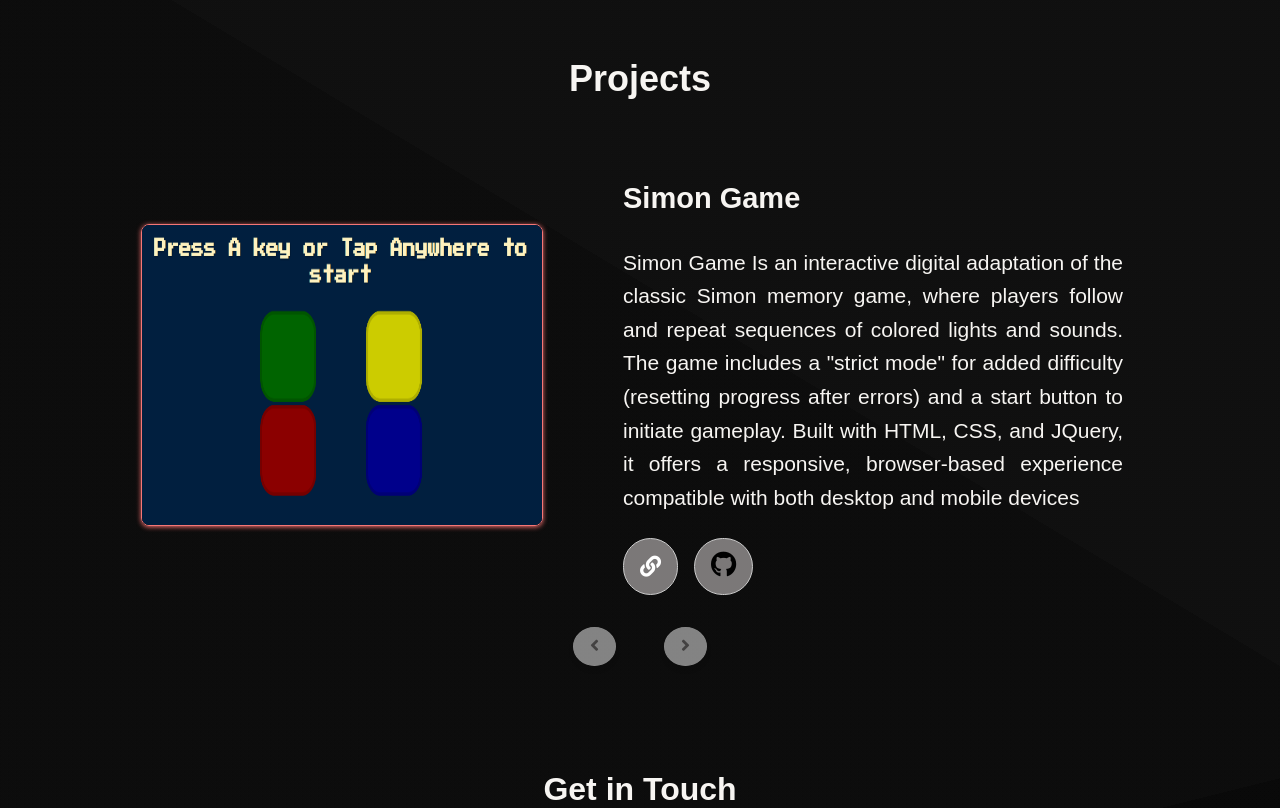
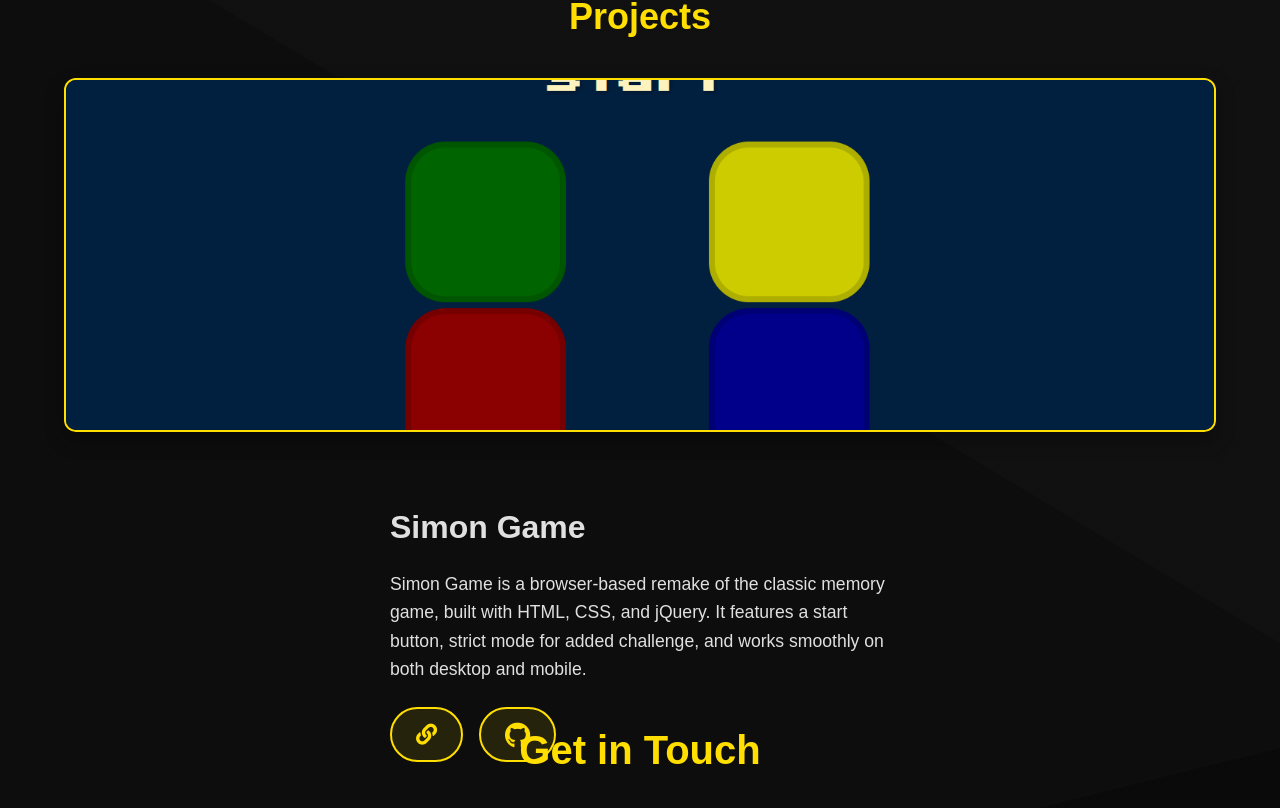
Before and after one commit to rodelgn/rn_portfolio, a React (Vite) app: page / in a window 1280 px wide. Shown: the part 1603-2411 px from the top of the page. Built offline with nearby package versions, Linux system fonts and the light colour scheme; a web font is replaced by a local one.

Commit message:
Projects, Layout, Buttons Style Update

```diff
--- a/src/components/Footer.jsx
+++ b/src/components/Footer.jsx
@@ -81,7 +81,7 @@ const Footer = forwardRef (( props, ref ) => {
 
     return (
         <div ref={ref} className={`footerContainer ${isVisible ? 'fade-in' : 'fade-out'}`}>
-            <h1>Get in Touch</h1>
+            <h1 className='title'>Get in Touch</h1>
 
             <div className='form-cntnr'>
                 <form className='input-cntnr' action="" method="post" onSubmit={onSubmit}>
--- a/src/components/Projects.jsx
+++ b/src/components/Projects.jsx
@@ -56,7 +56,7 @@ const Projects = forwardRef (( { projects  }, ref ) => {
 
                     <div className='btn-proj'>
                     <a className='lrn-more' href={currentProject.link} style={{ borderRadius: '100px' }}><i className="fa fa-link" style={{ fontSize: '21px' }}></i></a>
-                    <a className='lrn-more' href={currentProject.githubLink} style={{ borderRadius: '100px' }}><i className="fab fa-github" style={{ color: 'black', fontSize: '26px' }}></i></a>
+                    <a className='lrn-more' href={currentProject.githubLink} style={{ borderRadius: '100px' }}><i className="fab fa-github" style={{ fontSize: '26px' }}></i></a>
                     </div>
                     </div>
                 </div>
--- a/src/components/project-card.js
+++ b/src/components/project-card.js
@@ -1,5 +1,6 @@
 import SimonGame from '../assets/image/Simon-Game.png';
 import SnapNote from '../assets/image/Snap-Note.png';
+import GIS from '../assets/image/GIS.png';
 
 const cards = [
     {
@@ -9,7 +10,7 @@ const cards = [
         alt: 'Simon-Game',
         link: 'https://rodelgn.github.io/Simon-Game/',
         githubLink: 'https://github.com/rodelgn/Simon-Game',
-        paragraph: 'Simon Game Is an interactive digital adaptation of the classic Simon memory game, where players follow and repeat sequences of colored lights and sounds. The game includes a "strict mode" for added difficulty (resetting progress after errors) and a start button to initiate gameplay. Built with HTML, CSS, and JQuery, it offers a responsive, browser-based experience compatible with both desktop and mobile devices',
+        paragraph: 'Simon Game is a browser-based remake of the classic memory game, built with HTML, CSS, and jQuery. It features a start button, strict mode for added challenge, and works smoothly on both desktop and mobile.',
     },
     {
         id: 2,
@@ -20,13 +21,15 @@ const cards = [
         githubLink: 'https://github.com/rodelgn/snap-note',
         paragraph: "SnapNote is your ultimate companion for quick, on-the-go note-taking. Built with Reactjs and Designed for simplicity and speed, SnapNote lets you capture ideas, reminders, and to-do lists in an instant. Whether you're jotting down a thought during a meeting, saving a quick grocery list, or organizing tasks for the day, SnapNote keeps everything at your fingertips."
     },
-    // {
-    //     id: 3,
-    //     image: 'https://img.freepik.com/premium-vector/hippopotamus-water-vector-illustration-hippopotamus_1142-68209.jpg',
-    //     title: 'title-3',
-    //     alt: 'Hippo',
-    //     paragraph: 'when an unknown printer took a galley of type and scrambled it to make a type specimen book.',
-    // }
+    {
+        id: 3,
+        image: GIS,
+        title: 'GIS Tax Mapping Web Application',
+        alt: 'GIS Web Application',
+        link: 'https://gis-clonev2.vercel.app/',
+        githubLink: 'https://github.com/rodelgn/GIS-CloneV2',
+        paragraph: 'The GIS Tax Mapping Web App is a cloned frontend of a previous tax mapping project designed for local government use. Built with React and Leaflet, it features an interactive map for exploring tax-related data like property boundaries and assessments, offering a user-friendly way to visualize and analyze geographic tax information.',
+    }
 ];
 
 export default cards;
--- a/src/components/styles.css
+++ b/src/components/styles.css
@@ -18,6 +18,7 @@ body {
     text-align: center;
     margin: 0;
     padding: 1rem 0;
+    color: #FFDE00;
 }
 
 /* Starting Styles for Navigation Bar */
@@ -170,28 +171,26 @@ body {
   }
 
   .note button {
-    cursor: pointer;
-    display: inline-flex;
     align-items: center;
-    justify-content: center;
-    padding: 0.7rem 1.5rem;
-    margin-top: 30px;
+    gap: 0.5rem;
+    padding: 0.8rem 1.5rem;
+    border-radius: 30px;
+    background: rgba(255, 222, 0, 0.1);
+    border: 2px solid #FFDE00;
+    color: #FFDE00;
+    transition: all 0.3s ease;
+    text-decoration: none;
     font-weight: 700;
-    font-size: 16px;
-    text-align: center;
-    text-decoration: none;
-    color: #1A1A1D;
-    border-radius: 3rem;
-    transition: transform 0.3s;
   }
   .note button i {
     margin-left: 5px;
   }
 
   .note button:hover {
-    transform: scale(1.05);
-    background-color: #1A1A1D;
-    color: #FFDE00;
+    background: #FFDE00;
+    color: #1A1A1D;
+    transform: translateY(-2px);
+    box-shadow: 0 5px 15px rgba(255, 222, 0, 0.3);
   }
 
   .img-container {
@@ -322,7 +321,7 @@ body {
 .project-ctn {
     /* width: 90%; */
     height: 600px;
-    margin: 4rem auto;
+    margin: 2rem auto;
     /* margin-top: 5em; */
     position: relative;
 }
@@ -350,7 +349,7 @@ body {
 .card1 {
     display: flex;
     flex-wrap: wrap;
-    gap: 4rem;
+    gap: 2rem;
     justify-content: center;
     align-items: center;
 }
@@ -365,74 +364,87 @@ body {
 }
 
 .card1 img {
-    height: 300px;
-    max-width: 400px;
-    object-fit: inherit;
-    border: 1px solid #f57676;
-    border-radius: 8px;
-    box-shadow: 0 1px 5px #f16d6d;
+    flex: 50px;
+    height: 350px;
+    border-radius: 12px;
+    object-fit: cover;
+    transition: transform 0.3s ease;
+    box-shadow: 0 8px 20px rgba(0,0,0,0.3);
+    border: 2px solid #FFDE00;
+}
+
+.card1 img:hover {
+    transform: scale(1.02);
 }
 
 .card-content {
+    flex: 1 1 400px;
     max-width: 500px;
-    display: flex;
-    flex-direction: column;
     text-align: left;
     padding: 1rem;
-    gap: 1.5rem;
-    flex: 1;
+    color: #e0e0e0;
 }
 
 .card-content h1 {
-    font-size: 29px;
-    margin-bottom: 0;
+    font-size: 2rem;
+    margin-bottom: 1rem;
+    /* color: #FFDE00; */
 }
 
 .card-content p {
-    font-size: 21px;
-    white-space: pre-wrap;
-    text-align: justify;
-    margin: 0;
+    font-size: 1.1rem;
+    line-height: 1.6;
+    margin-bottom: 1.5rem;
 }
 .lrn-more {
-    width: fit-content;
-    padding: 0.5rem 1rem;
-    border-radius: 5px;
-    border: 1px solid #ccc;
-    background-color: #7b7878;
-    cursor: pointer;
-    transition: background-color 0.3s
+    display: inline-flex;
+    align-items: center;
+    gap: 0.5rem;
+    padding: 0.8rem 1.5rem;
+    border-radius: 30px;
+    background: rgba(255, 222, 0, 0.1);
+    border: 2px solid #FFDE00;
+    color: #FFDE00;
+    transition: all 0.3s ease;
+    text-decoration: none;
+    font-weight: 500;
 }
+
 .lrn-more:hover {
-    background-color: #FFDE00;
+    background: #FFDE00;
     color: #1A1A1D;
-    transform: scale(1.05);
+    transform: translateY(-2px);
+    box-shadow: 0 5px 15px rgba(255, 222, 0, 0.3);
 }
 
 .navigation-btn {
     display: flex;
-    gap: 3em;
+    gap: 2rem;
     justify-content: center;
-    margin-top: 1rem;
+    margin-top: 2rem;
 }
 
 .nav-btn {
-    width: fit-content;
-    color: #7b7878;
-    border: solid 1px white;
+    width: 50px;
+    height: 50px;
+    display: flex;
+    align-items: center;
+    justify-content: center;
+    border: none;
+    background: rgba(255, 222, 0, 0.1);
+    color: #FFDE00;
+    border-radius: 50%;
     cursor: pointer;
-    font-size: 18px;
-    padding: 0.5rem 1rem;
-    border-radius: 50%;
-    box-shadow: 0px 4px 6px rgba(0, 0, 0, 0.1);
-    opacity: 0.5;
+    transition: all 0.3s ease;
+    font-size: 1.2rem;
+    backdrop-filter: blur(5px);
+    border: 2px solid #FFDE00;
 }
 
 .nav-btn:hover {
-    background-color: #FFDE00;
+    background: #FFDE00;
     color: #1A1A1D;
-    opacity: 1;
-    transition: 0.5s;
+    transform: scale(1.1);
 }
 
 .btn-proj {
@@ -809,6 +821,7 @@ body {
     .aboutBody {
         margin: 2rem;
     }
+    /* Project Section */
 
     .project-ctn {
         margin: 2rem auto;
@@ -816,6 +829,12 @@ body {
 
     .navigation-btn {
         gap: 1rem;
+    }
+
+    .nav-btn {
+        width: 40px;
+        height: 40px;
+        font-size: 1rem;
     }
 
      /* Skills-section */
```
Also changed, not shown: src/assets/image/GIS.png (added).
